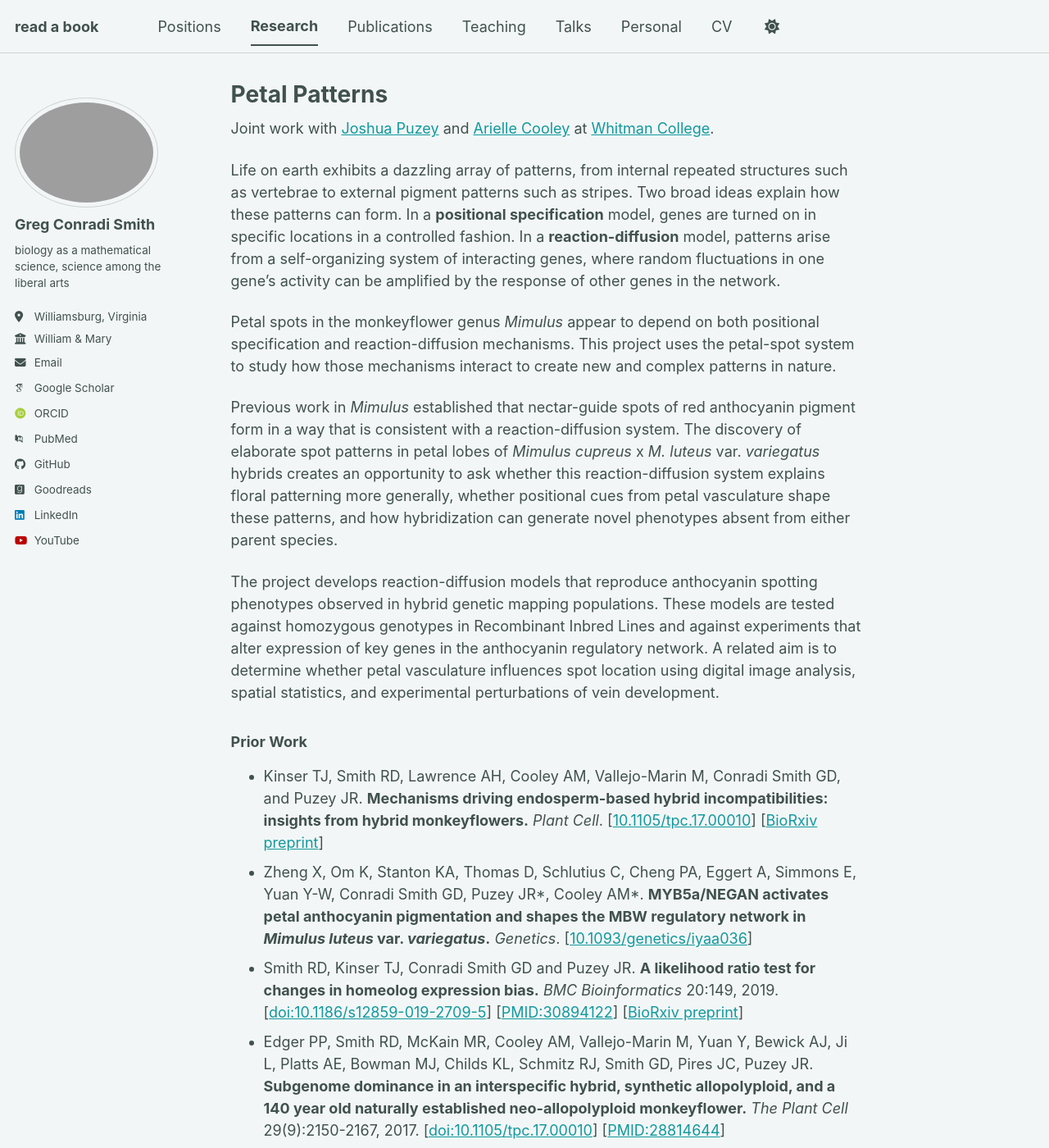
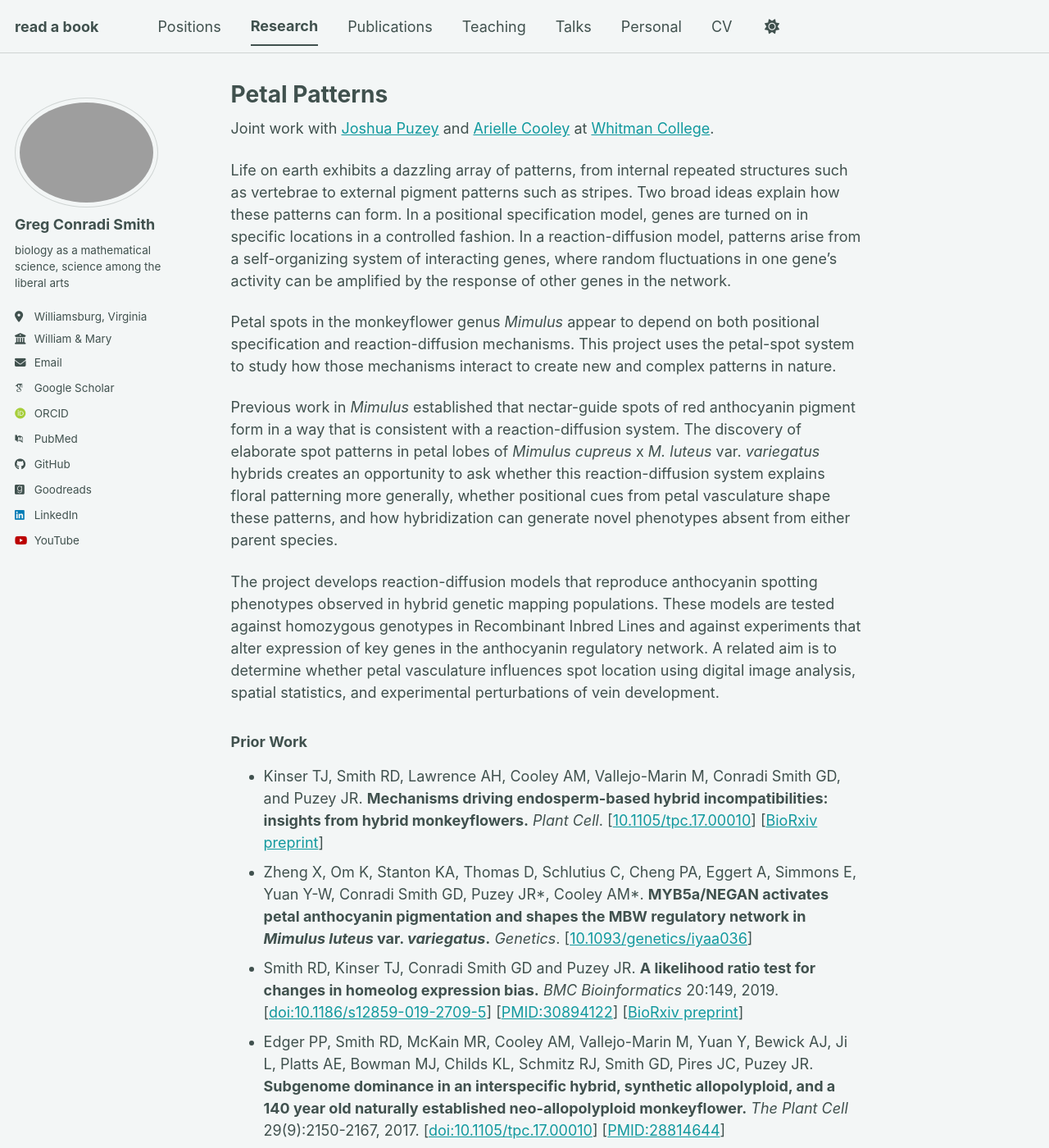
Before and after one commit to gregconradismith/gregconradismith.github.io, a Jekyll site: the page built from _pages/petal-patterns.md, in a window 1280 px wide and 1400 px high. Shown: the whole window at 82% size. Built offline with Jekyll 4.4.1, drawn with Linux system fonts in a browser that asks for light colours; some web fonts are replaced; a script bundle is joined from its source files by our own code; library files that are not in the unit come from our copies; part of the change alters nothing that is shown; some of the changed text lies outside the part shown.

```diff
--- a/_pages/petal-patterns.md
+++ b/_pages/petal-patterns.md
@@ -7,7 +7,7 @@ author_profile: true
 
 Joint work with [Joshua Puzey](https://puzeylab.weebly.com/) and [Arielle Cooley](https://people.whitman.edu/~cooleyam/) at [Whitman College](https://www.whitman.edu/).
 
-Life on earth exhibits a dazzling array of patterns, from internal repeated structures such as vertebrae to external pigment patterns such as stripes. Two broad ideas explain how these patterns can form. In a **positional specification** model, genes are turned on in specific locations in a controlled fashion. In a **reaction-diffusion** model, patterns arise from a self-organizing system of interacting genes, where random fluctuations in one gene's activity can be amplified by the response of other genes in the network.
+Life on earth exhibits a dazzling array of patterns, from internal repeated structures such as vertebrae to external pigment patterns such as stripes. Two broad ideas explain how these patterns can form. In a positional specification model, genes are turned on in specific locations in a controlled fashion. In a reaction-diffusion model, patterns arise from a self-organizing system of interacting genes, where random fluctuations in one gene's activity can be amplified by the response of other genes in the network.
 
 Petal spots in the monkeyflower genus *Mimulus* appear to depend on both positional specification and reaction-diffusion mechanisms. This project uses the petal-spot system to study how those mechanisms interact to create new and complex patterns in nature.
 
@@ -21,10 +21,3 @@ The project develops reaction-diffusion models that reproduce anthocyanin spotti
 - Zheng X, Om K, Stanton KA, Thomas D, Schlutius C, Cheng PA, Eggert A, Simmons E, Yuan Y-W, Conradi Smith GD, Puzey JR\*, Cooley AM\*. **MYB5a/NEGAN activates petal anthocyanin pigmentation and shapes the MBW regulatory network in *Mimulus luteus* var. *variegatus*.** *Genetics*. [[10.1093/genetics/iyaa036](https://doi.org/10.1093/genetics/iyaa036)]
 - Smith RD, Kinser TJ, Conradi Smith GD and Puzey JR. **A likelihood ratio test for changes in homeolog expression bias.** *BMC Bioinformatics* 20:149, 2019. [[doi:10.1186/s12859-019-2709-5](https://doi.org/10.1186/s12859-019-2709-5)] [[PMID:30894122](https://www.ncbi.nlm.nih.gov/pubmed/30894122)] [[BioRxiv preprint](https://doi.org/10.1101/119438)]
 - Edger PP, Smith RD, McKain MR, Cooley AM, Vallejo-Marin M, Yuan Y, Bewick AJ, Ji L, Platts AE, Bowman MJ, Childs KL, Schmitz RJ, Smith GD, Pires JC, Puzey JR. **Subgenome dominance in an interspecific hybrid, synthetic allopolyploid, and a 140 year old naturally established neo-allopolyploid monkeyflower.** *The Plant Cell* 29(9):2150-2167, 2017. [[doi:10.1105/tpc.17.00010](http://dx.doi.org/10.1105/tpc.17.00010)] [[PMID:28814644](https://www.ncbi.nlm.nih.gov/pubmed/28814644)]
-
-### Further Reading
-
-- [Monkeyflowers as a Model System](https://monkeyflower.uconn.edu/) by Yaowu Yuan at the University of Connecticut
-- [Mimubase](https://mimubase.org/)
-
-See also the original [Petal Patterns project page](https://wmcbl.wordpress.com/petal-patterns/).
```
